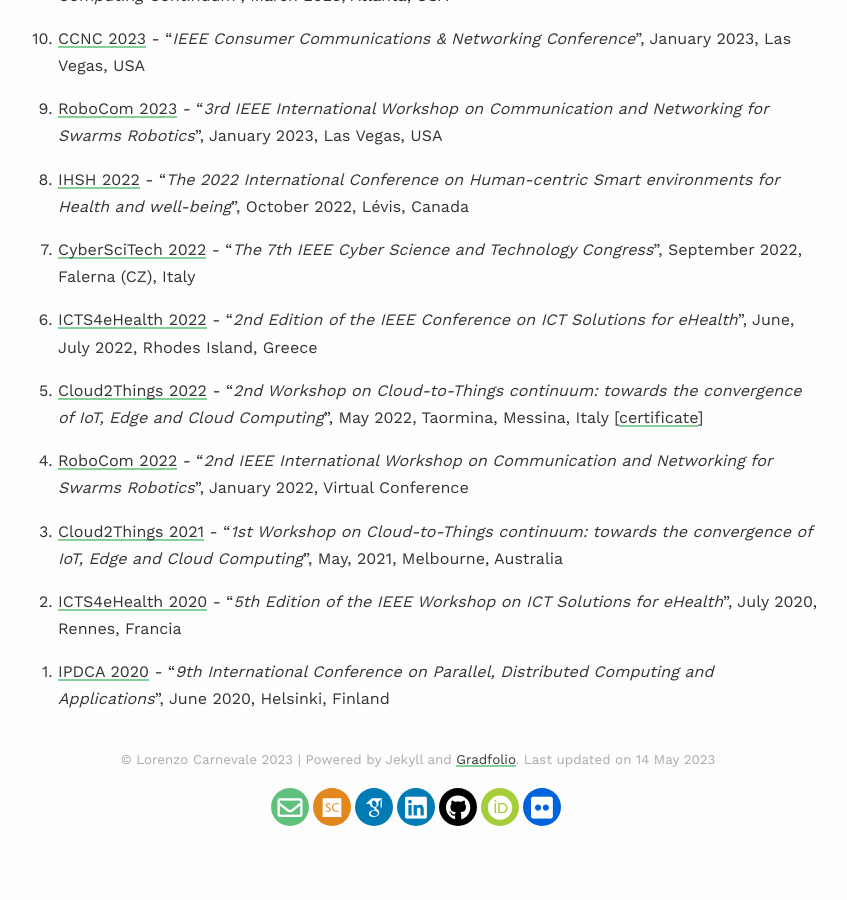
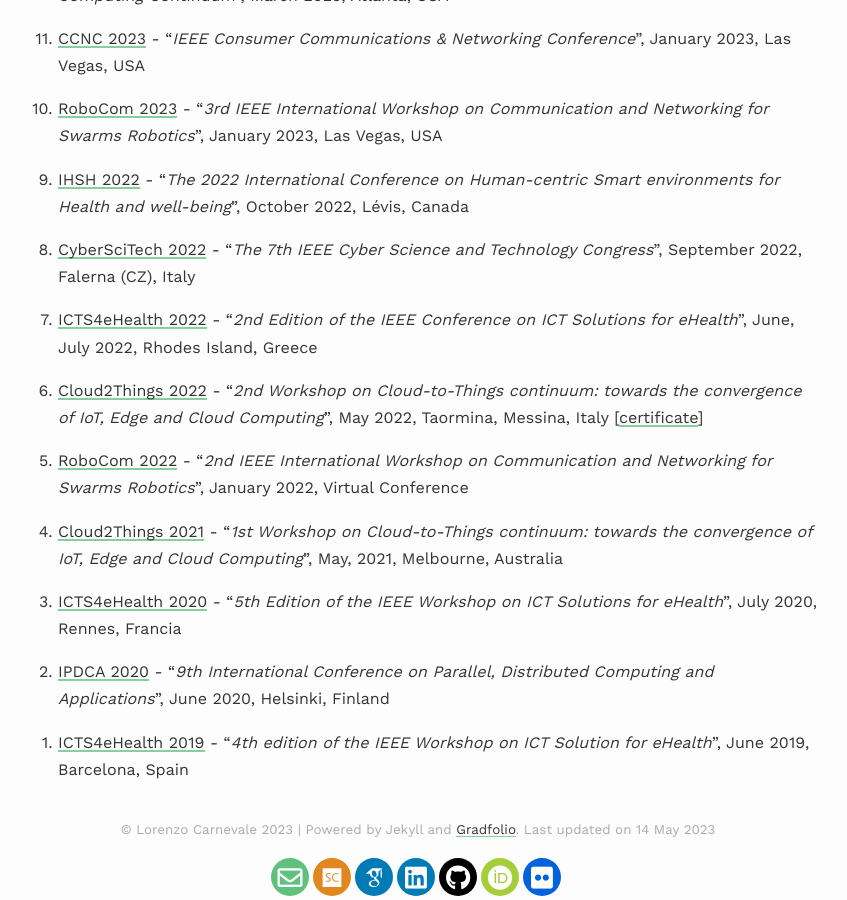
Before and after one commit to lcarnevale/lcarnevale.github.io, a Jekyll site: the page built from _pages/activities.md, in a window 1280 px wide and 900 px high, scrolled down 1885 px. Shown: the whole window, without its empty margins (222-1069 px from the left). Built offline with Jekyll 4.4.1, drawn with Linux system fonts in a browser that asks for light colours; nearby versions of some CDN libraries; some web fonts are replaced; before the commit the page ends 2715 px from its top, so only the background shows below that.

Commit message:
included ICTS4Health 2019

```diff
--- a/_pages/activities.md
+++ b/_pages/activities.md
@@ -76,4 +76,6 @@ The following calls are open and wait for your submission. If you have any quest
 0. [ICTS4eHealth 2020](https://icts4ehealth.icar.cnr.it/ICTS4eHealth2020/index.html) - "<i>5th Edition of the IEEE Workshop on ICT Solutions for eHealth</i>", July 2020, Rennes, Francia
 
 0. [IPDCA 2020](https://sites.google.com/view/ipdca2020) - "<i>9th International Conference on Parallel, Distributed Computing and Applications</i>", June 2020, Helsinki, Finland
+
+0. [ICTS4eHealth 2019](https://icts4ehealth.icar.cnr.it/ICTS4eHealth2019/index.html) - "<i>4th edition of the IEEE Workshop on ICT Solution for eHealth</i>", June 2019, Barcelona, Spain
 {: reversed="reversed"}
```
